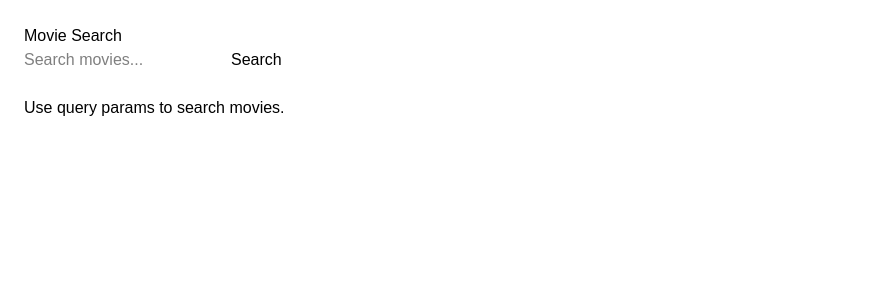
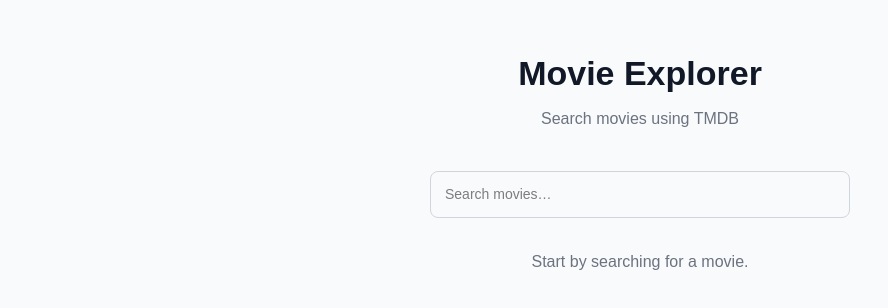
Before and after one commit to Hemantchuabey/TMDB-Movie, a Next.js app: page / in a window 1280 px wide. Shown: the top 308 px of the page, without its empty margins (0-888 px from the left). Built offline with nearby package versions, Linux system fonts and the light colour scheme.

Commit message:
Improved UI or frontend

```diff
--- a/src/app/page.tsx
+++ b/src/app/page.tsx
@@ -1,4 +1,5 @@
 import SearchBox from "@/components/SearchBox";
+import MovieGrid from "@/components/MovieGrid";
 
 type SearchParams = {
   q?: string;
@@ -10,10 +11,7 @@
 }: {
   searchParams: Promise<SearchParams>;
 }) {
-  const resolvedSearchParams = await searchParams;
-
-  const q = resolvedSearchParams.q;
-  const page = resolvedSearchParams.page || "1";
+  const { q, page = "1" } = await searchParams;
 
   let data: any = null;
   let error: string | null = null;
@@ -28,36 +26,53 @@
       );
 
       data = await res.json();
-
-      if (!res.ok) {
-        error = data.error || "Something went wrong";
-      }
+      if (!res.ok) error = data.error;
     } catch {
       error = "Failed to load movies";
     }
   }
 
   return (
-    <main style={{ padding: 24 }}>
-      <h1>Movie Search</h1>
-      <SearchBox />
-      {!q && <p>Use query params to search movies.</p>}
+    <main
+      style={{
+        minHeight: "100vh",
+        background: "#f9fafb",
+        padding: "48px 16px",
+      }}
+    >
+      <div style={{ maxWidth: 1000, margin: "0 auto" }}>
+        <header style={{ textAlign: "center", marginBottom: 40 }}>
+          <h1
+            style={{
+              fontSize: 34,
+              fontWeight: 700,
+              color: "#111827",
+              marginBottom: 8,
+            }}
+          >
+            Movie Explorer
+          </h1>
+          <p style={{ color: "#6b7280" }}>Search movies using TMDB</p>
+        </header>
 
-      {error && <p style={{ color: "red" }}>{error}</p>}
+        <SearchBox />
 
-      {q && !error && data?.results?.length === 0 && <p>No movies found.</p>}
+        {!q && (
+          <p style={{ textAlign: "center", color: "#6b7280" }}>
+            Start by searching for a movie.
+          </p>
+        )}
 
-      {data?.results?.map((movie: any) => (
-        <div key={movie.id} style={{ marginBottom: 16 }}>
-          <strong>{movie.title}</strong>
-          <div>Rating: {movie.vote_average}</div>
-        </div>
-      ))}
+        {error && (
+          <p style={{ color: "#dc2626", textAlign: "center" }}>{error}</p>
+        )}
+
+        {q && !error && data?.results?.length === 0 && (
+          <p style={{ textAlign: "center" }}>No results found.</p>
+        )}
+
+        {data?.results?.length > 0 && <MovieGrid movies={data.results} />}
+      </div>
     </main>
   );
 }
-
-export const metadata = {
-  title: "Movie Explorer - Discover Films",
-  description: "Search and explore movies using TMDB API",
-};
--- /dev/null
+++ b/src/components/MovieCard.tsx
@@ -0,0 +1,99 @@
+type Props = {
+  movie: {
+    id: number;
+    title: string;
+    overview: string;
+    vote_average: number;
+    poster_url?: string | null;
+  };
+};
+
+export default function MovieCard({ movie }: Props) {
+  return (
+    <div
+      style={{
+        display: "flex",
+        gap: 16,
+        background: "#ffffff",
+        border: "1px solid #e5e7eb",
+        borderRadius: 12,
+        padding: 16,
+        alignItems: "flex-start",
+      }}
+    >
+      {/* Thumbnail */}
+      <div
+        style={{
+          width: 80,
+          height: 120,
+          flexShrink: 0,
+          borderRadius: 8,
+          overflow: "hidden",
+          background: "#f3f4f6",
+        }}
+      >
+        {movie.poster_url ? (
+          <img
+            src={movie.poster_url}
+            alt={movie.title}
+            style={{
+              width: "100%",
+              height: "100%",
+              objectFit: "cover",
+            }}
+          />
+        ) : (
+          <div
+            style={{
+              width: "100%",
+              height: "100%",
+              display: "flex",
+              alignItems: "center",
+              justifyContent: "center",
+              fontSize: 12,
+              color: "#9ca3af",
+            }}
+          >
+            No Image
+          </div>
+        )}
+      </div>
+
+      {/* Content */}
+      <div>
+        <h3
+          style={{
+            fontSize: 16,
+            fontWeight: 600,
+            marginBottom: 6,
+            color: "#111827",
+          }}
+        >
+          {movie.title}
+        </h3>
+
+        <p
+          style={{
+            fontSize: 13,
+            color: "#6b7280",
+            marginBottom: 8,
+          }}
+        >
+          ⭐ {movie.vote_average}
+        </p>
+
+        <p
+          style={{
+            fontSize: 14,
+            color: "#374151",
+            lineHeight: 1.4,
+          }}
+        >
+          {movie.overview
+            ? movie.overview.slice(0, 120) + "…"
+            : "No description available."}
+        </p>
+      </div>
+    </div>
+  );
+}
--- /dev/null
+++ b/src/components/MovieGrid.tsx
@@ -0,0 +1,22 @@
+import MovieCard from "./MovieCard";
+
+type Props = {
+  movies: any[];
+};
+
+export default function MovieGrid({ movies }: Props) {
+  return (
+    <section
+      style={{
+        display: "grid",
+        gridTemplateColumns: "repeat(auto-fill, minmax(260px, 1fr))",
+        gap: 20,
+        marginTop: 32,
+      }}
+    >
+      {movies.map((movie) => (
+        <MovieCard key={movie.id} movie={movie} />
+      ))}
+    </section>
+  );
+}
--- a/src/components/SearchBox.tsx
+++ b/src/components/SearchBox.tsx
@@ -12,21 +12,34 @@
 
   function onSubmit(e: React.FormEvent) {
     e.preventDefault();
-
     if (query.trim().length < 2) return;
 
     router.push(`/?q=${encodeURIComponent(query)}&page=1`);
   }
 
   return (
-    <form onSubmit={onSubmit} style={{ marginBottom: 24 }}>
+    <form
+      onSubmit={onSubmit}
+      style={{
+        display: "flex",
+        justifyContent: "center",
+        marginBottom: 32,
+      }}
+    >
       <input
         type="text"
-        placeholder="Search movies..."
+        placeholder="Search movies…"
         value={query}
         onChange={(e) => setQuery(e.target.value)}
+        style={{
+          width: "100%",
+          maxWidth: 420,
+          padding: "12px 14px",
+          borderRadius: 8,
+          border: "1px solid #d1d5db",
+          fontSize: 14,
+        }}
       />
-      <button type="submit">Search</button>
     </form>
   );
 }
```
